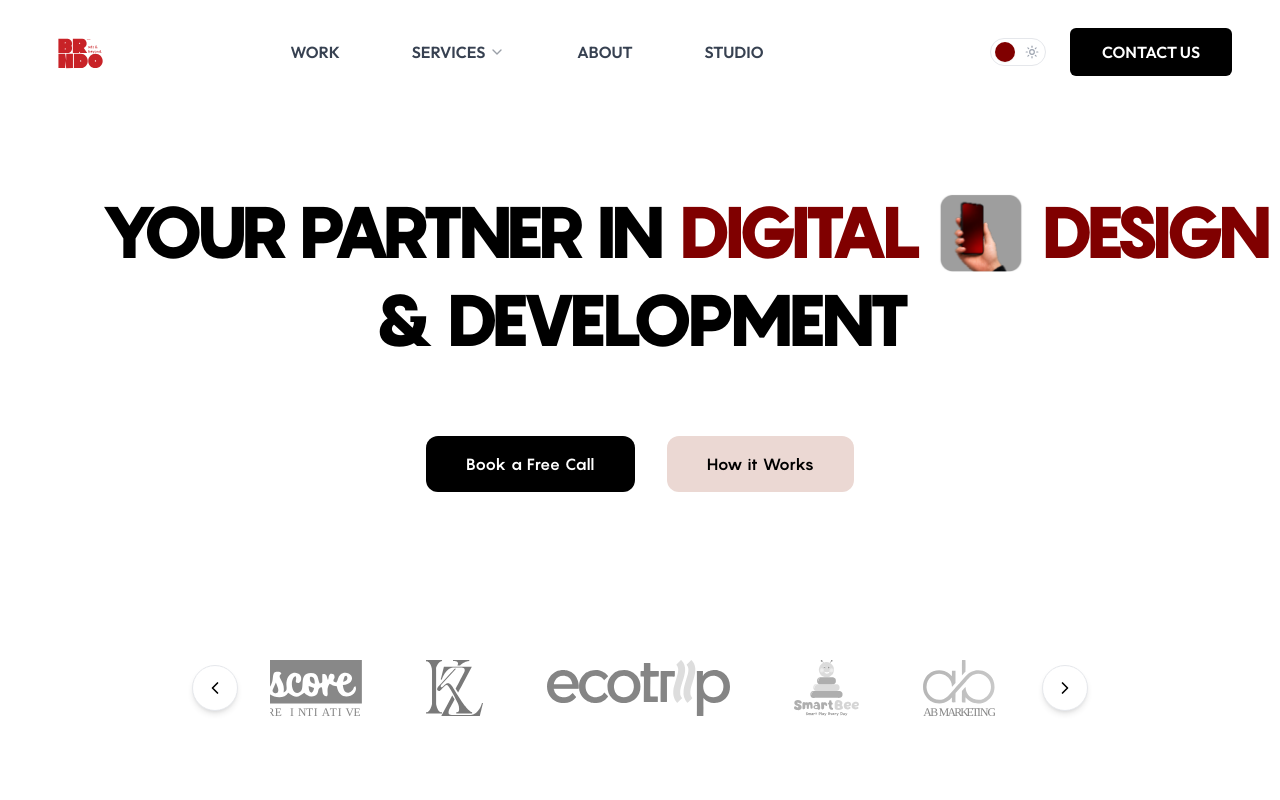
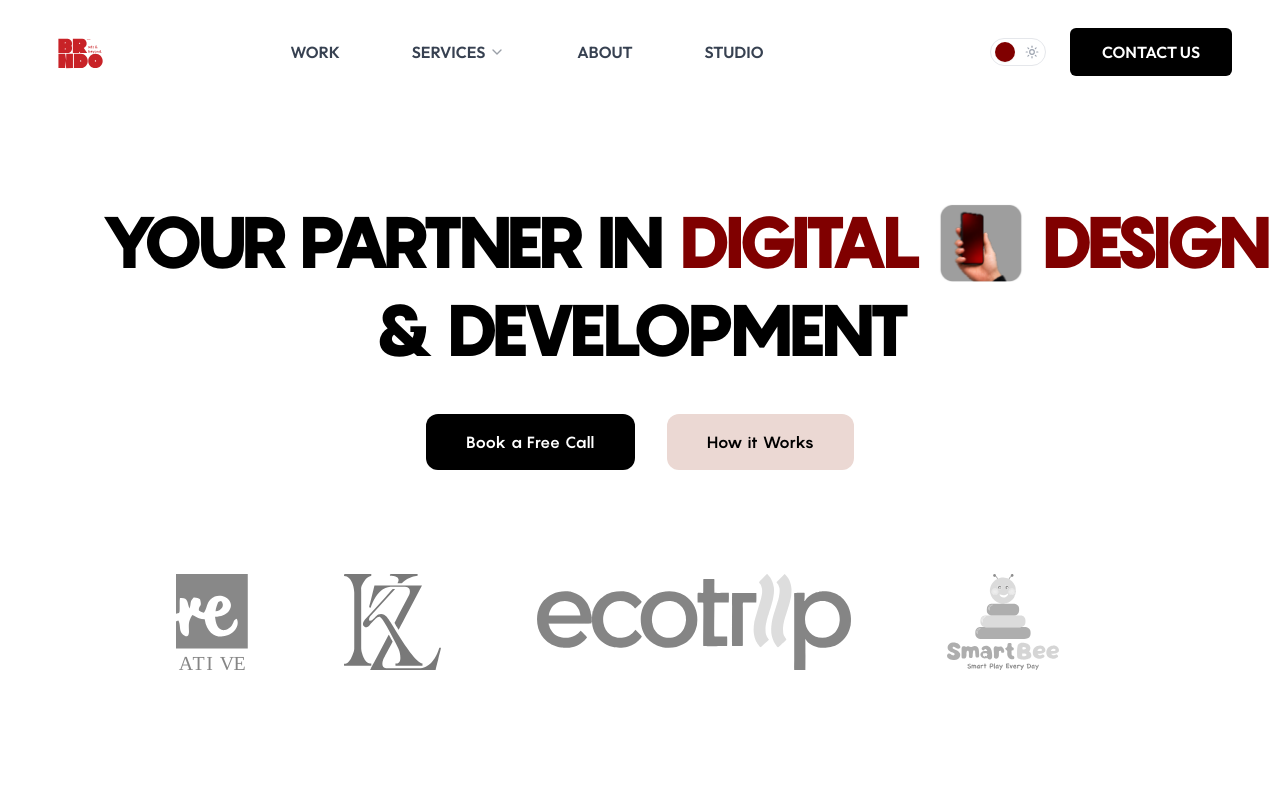
Before and after one commit to amanaanubhav/brndo.in, a React (Vite) app: page / in a window 1280 px wide. Shown: the top 800 px of the page. Built offline with nearby package versions, Linux system fonts and the light colour scheme.

Commit message:
redesign and well align hero section. enlarge scroll logo and remove buttons.

```diff
--- a/src/components/Hero.jsx
+++ b/src/components/Hero.jsx
@@ -7,7 +7,7 @@ export default function Hero() {
   const [isHovered, setIsHovered] = useState(false);
 
   return (
-    <section className="relative min-h-screen flex items-center pt-48 pb-20 overflow-hidden transition-colors duration-300">
+    <section className="relative min-h-screen flex items-center pt-32 md:pt-40 pb-16 overflow-hidden transition-colors duration-300">
       {/* Background Styling: Premium Gradients & Grid */}
       <div className="absolute top-0 left-0 w-full h-full overflow-hidden -z-10 bg-white dark:bg-gray-950">
         <div className="absolute top-[-20%] left-[-10%] w-[50%] h-[50%] rounded-full bg-brndo-red/10 dark:bg-brndo-red/5 blur-[120px]" />
@@ -27,7 +27,7 @@ export default function Hero() {
           initial={{ opacity: 0, y: 20 }}
           animate={{ opacity: 1, y: 0 }}
           transition={{ duration: 0.6, delay: 0.1 }}
-          className="font-pangram text-[40px] leading-none sm:text-6xl lg:text-7xl font-black text-black dark:text-white tracking-tighter mb-16 sm:mb-20 uppercase flex flex-col items-center w-full"
+          className="font-pangram text-[40px] leading-none sm:text-6xl lg:text-7xl font-black text-black dark:text-white tracking-tighter mb-10 sm:mb-12 uppercase flex flex-col items-center w-full"
         >
           <span className="flex flex-col md:flex-row items-center justify-center gap-1 sm:gap-3 md:gap-4 flex-nowrap whitespace-nowrap">
             <span className="block">Your Partner In</span>
--- a/src/components/LogoScroll.jsx
+++ b/src/components/LogoScroll.jsx
@@ -1,4 +1,3 @@
-import { ChevronLeft, ChevronRight } from 'lucide-react';
 import { useState, useRef, useEffect } from 'react';
 import { motion, AnimatePresence } from 'framer-motion';
 
@@ -47,17 +46,6 @@ export default function LogoScroll() {
     return () => clearInterval(mobileInterval);
   }, []);
 
-  const scrollLeft = () => {
-    if (scrollRef.current) {
-      scrollRef.current.scrollBy({ left: -250, behavior: 'smooth' });
-    }
-  };
-
-  const scrollRight = () => {
-    if (scrollRef.current) {
-      scrollRef.current.scrollBy({ left: 250, behavior: 'smooth' });
-    }
-  };
 
   // Calculate visible indices for mobile
   const visibleIndices = [
@@ -71,23 +59,15 @@ export default function LogoScroll() {
       initial={{ opacity: 0, y: 20 }}
       animate={{ opacity: 1, y: 0 }}
       transition={{ duration: 0.6, delay: 0.4 }}
-      className="mt-16 md:mt-36 w-full max-w-4xl mx-auto flex flex-col items-center relative"
+      className="mt-12 md:mt-20 w-full max-w-6xl mx-auto flex flex-col items-center relative"
     >
       {/* --- DESKTOP VIEW --- */}
-      <div className="hidden md:flex w-full items-center justify-between gap-8">
-        <button
-          onClick={scrollLeft}
-          className="flex-shrink-0 p-3 rounded-full bg-white text-black border border-gray-200 hover:bg-brndo-red hover:text-white hover:border-brndo-red transition-all duration-300 shadow-md"
-          aria-label="Scroll left"
-        >
-          <ChevronLeft size={20} />
-        </button>
-
+      <div className="hidden md:flex w-full items-center justify-center gap-8">
         <div
           ref={scrollRef}
           onMouseEnter={() => setIsAutoScrolling(false)}
           onMouseLeave={() => setIsAutoScrolling(true)}
-          className="flex items-center gap-16 overflow-x-hidden scroll-smooth w-full px-2 py-6"
+          className="flex items-center justify-center gap-16 md:gap-24 overflow-x-hidden scroll-smooth w-full px-2 py-6"
           style={{ WebkitOverflowScrolling: 'touch' }}
         >
           {displayLogos.map((logo, idx) => (
@@ -95,18 +75,10 @@ export default function LogoScroll() {
               key={idx}
               src={`/${logo}`}
               alt={`Client Logo`}
-              className="h-14 w-auto object-contain grayscale opacity-60 hover:grayscale-0 hover:opacity-100 transition-all duration-300 flex-shrink-0 cursor-pointer"
+              className="h-16 md:h-20 lg:h-24 w-auto object-contain grayscale opacity-60 hover:grayscale-0 hover:opacity-100 transition-all duration-300 flex-shrink-0 cursor-pointer"
             />
           ))}
         </div>
-
-        <button
-          onClick={scrollRight}
-          className="flex-shrink-0 p-3 rounded-full bg-white text-black border border-gray-200 hover:bg-brndo-red hover:text-white hover:border-brndo-red transition-all duration-300 shadow-md"
-          aria-label="Scroll right"
-        >
-          <ChevronRight size={20} />
-        </button>
       </div>
 
       {/* --- MOBILE VIEW --- */}
@@ -130,7 +102,7 @@ export default function LogoScroll() {
                 }}
                 exit={{ opacity: 0, x: -50, scale: 0.8 }}
                 transition={{ duration: 0.4, ease: "easeInOut" }}
-                className="h-12 sm:h-16 w-auto object-contain flex-shrink-0 mx-6"
+                className="h-16 sm:h-20 w-auto object-contain flex-shrink-0 mx-6"
               />
             );
           })}
```
